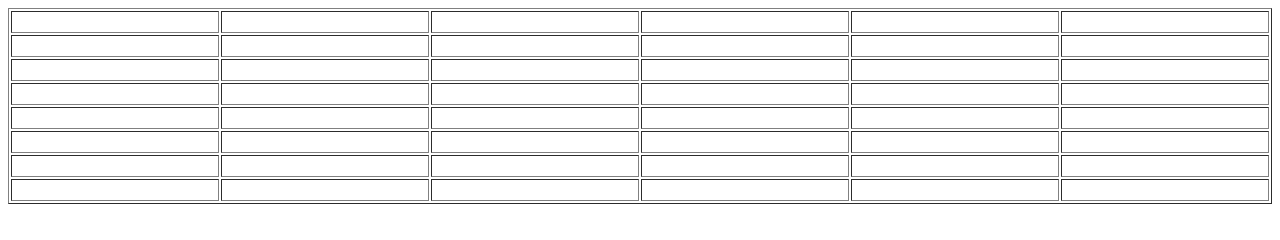
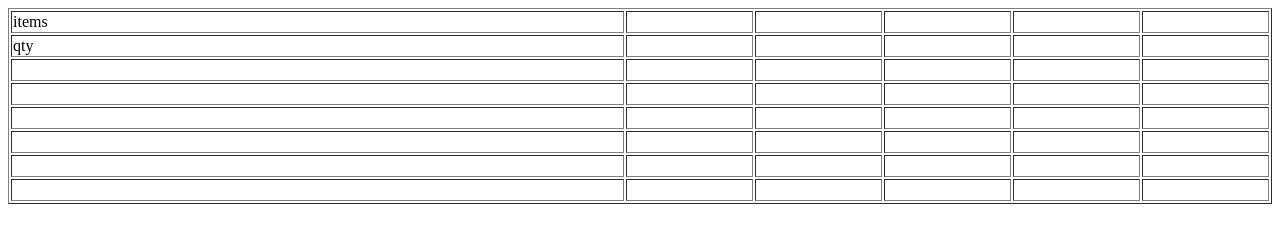
Before and after one commit to team101101101/team101, a plain HTML site: page index.html in a window 1280 px wide. Drawn offline with Linux system fonts and the light colour scheme.

Commit message:
Initial Commit 3

```diff
--- a/index.html
+++ b/index.html
@@ -8,7 +8,7 @@
 <body>
 <table width="100%" border="1">
   <tr>
-    <td>&nbsp;</td>
+    <td>items</td>
     <td>&nbsp;</td>
     <td>&nbsp;</td>
     <td>&nbsp;</td>
@@ -16,7 +16,7 @@
     <td>&nbsp;</td>
   </tr>
   <tr>
-    <td>&nbsp;</td>
+    <td>qty</td>
     <td>&nbsp;</td>
     <td>&nbsp;</td>
     <td>&nbsp;</td>
```
